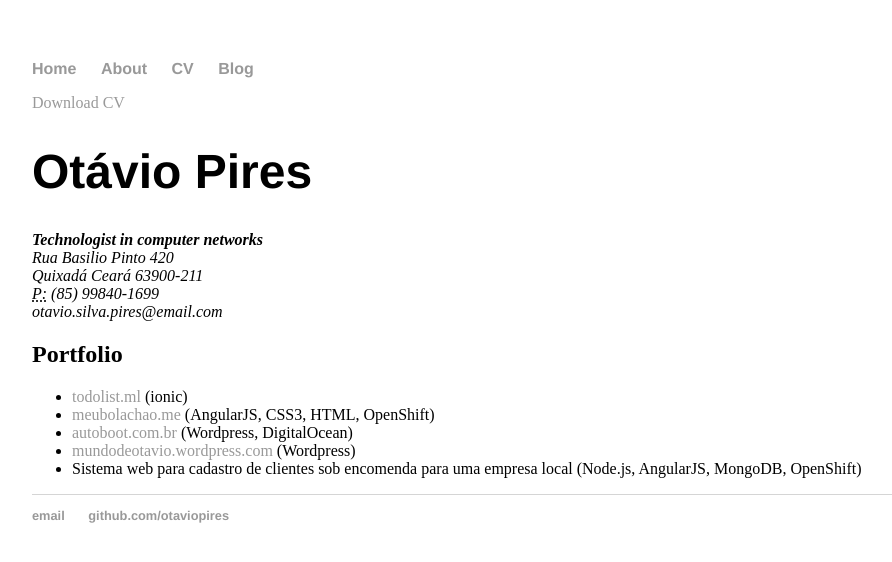
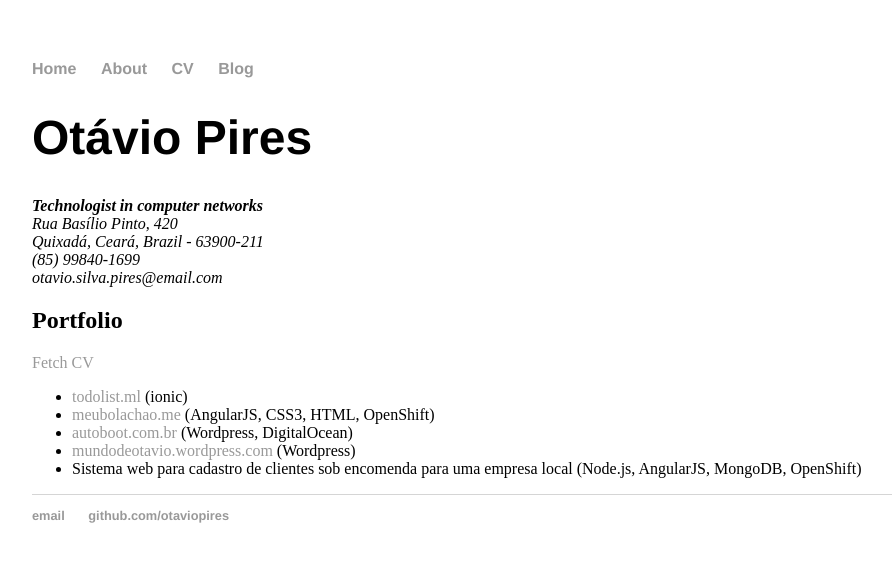
Before and after one commit to otaviopires/otaviopires.github.io, a Jekyll site: the page built from cv/index.html, in a window 1280 px wide. Shown: the top 562 px of the page, without its empty margins (160-1052 px from the left). Built offline with Jekyll 4.4.1, drawn with Linux system fonts in a browser that asks for light colours.

Commit message:
Update index.html

```diff
--- a/cv/index.html
+++ b/cv/index.html
@@ -1,20 +1,22 @@
 ---
 layout: default
-title: CV Otávio Pires
+title: CV of Otávio Pires
 ---
 
   <div class="cv">
-    <a href="https://docs.google.com/document/d/1Rtq1_RkFATLqK60Fdu6hCqLG6jy2RGmMhzAorinTGOk/pub" class="download" title="Download CV as PDF">Download CV</a>
+
           <h1>Otávio Pires</h1>
           <address>
           <strong>Technologist in computer networks</strong><br>
-          Rua Basilio Pinto 420<br>
-          Quixadá Ceará 63900-211<br>
-          <abbr title="phone">P:</abbr> (85) 99840-1699<br>
+          Rua Basílio Pinto, 420<br>
+          Quixadá, Ceará, Brazil - 63900-211<br>
+          <abbr title="phone"></abbr> (85) 99840-1699<br>
           <span class="obfuscate">otavio.silva.pires@email.com</span>
           </address>
 
           <h2>Portfolio</h2>
+
+          <a href="https://docs.google.com/document/d/1Rtq1_RkFATLqK60Fdu6hCqLG6jy2RGmMhzAorinTGOk/pub" class="download" title="Download CV as PDF">Fetch CV</a>
 
           <ul class="contacts">
             <li><a href="http://todolist.ml">todolist.ml</a> (ionic)</li>
```
